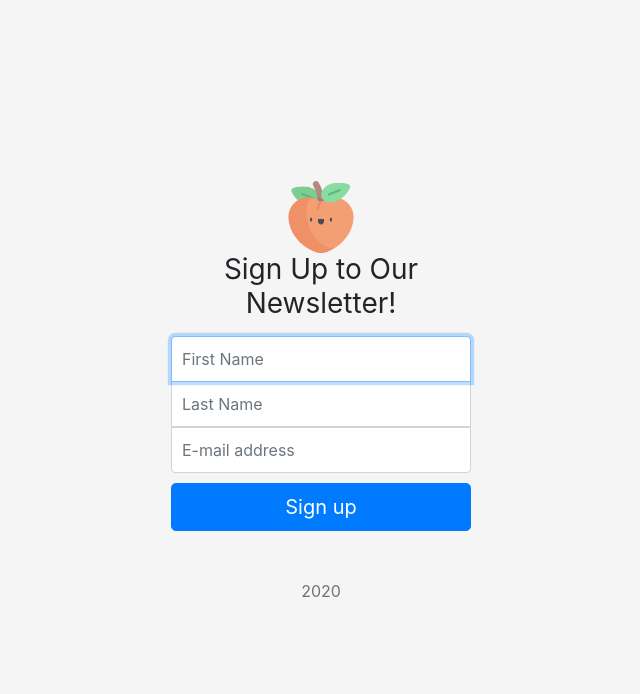
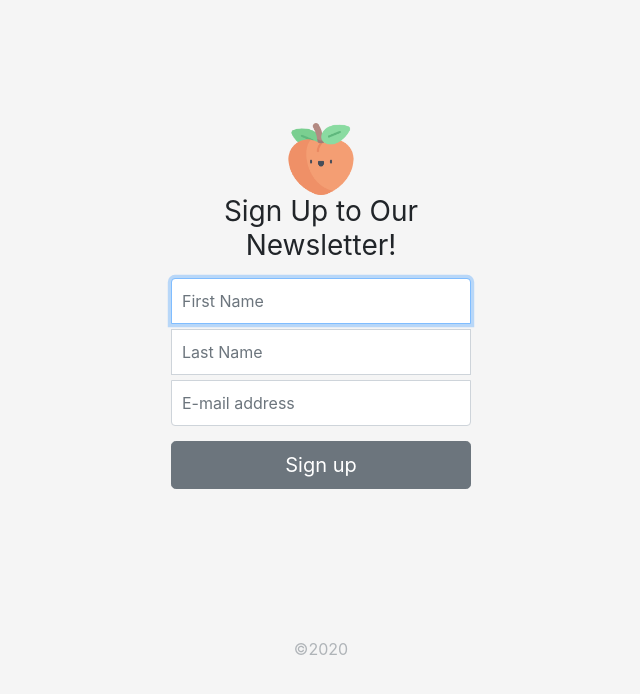
Before and after one commit to Dannique/Newsletter-Signup, a website: page signup.html in a window 1280 px wide. Shown: the whole page, without its empty margins (319-959 px from the left). Drawn offline with nearby package versions, Linux system fonts and the light colour scheme.

Commit message:
es6 update & styling

```diff
--- a/public/CSS/styles.css
+++ b/public/CSS/styles.css
@@ -41,17 +41,22 @@ h1 {
 }
 
 .top {
-  margin-bottom: -1px;
+  margin-bottom: 5px;
   border-bottom-right-radius: 0;
   border-bottom-left-radius: 0;
 }
 
 .middle {
   border-radius: 0;
+  margin-bottom: 5px;
 }
 
 .bottom {
-  margin-bottom: 10px;
+  margin-bottom: 15px;
   border-top-left-radius: 0;
   border-top-right-radius: 0;
 }
+.copyright {
+  padding-top:100px;
+  opacity: 50%;
+}
--- a/signup.html
+++ b/signup.html
@@ -27,8 +27,8 @@
 
 
 
-    <button class="btn btn-lg btn-primary btn-block" type="submit">Sign up</button>
-    <p class="mt-5 mb-3 text-muted">2020</p>
+    <button class="btn btn-lg btn-secondary btn-block" type="submit">Sign up</button>
+    <p class="copyright mt-5 mb-3 text-muted">©2020</p>
   </form>
 </body>
 
```
Also changed, not shown: app.js (+7 -5 lines).
